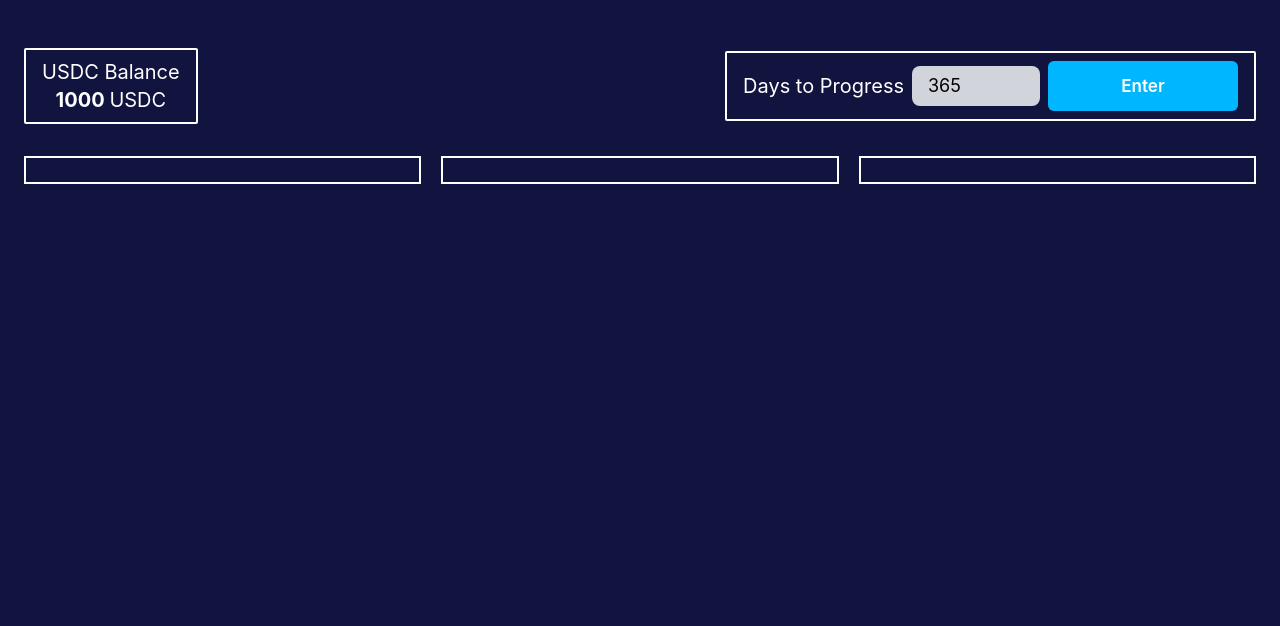
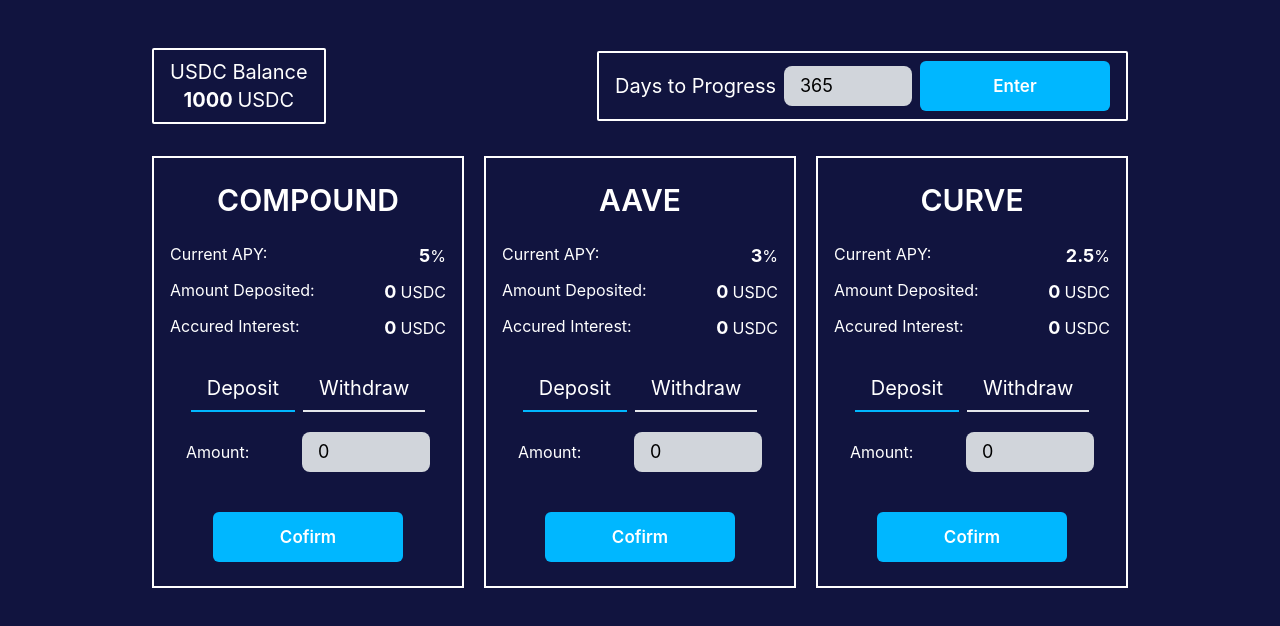
Before and after one commit to codecarrier1/rift-finance, a React (Create React App) app: page / in a window 1280 px wide. Shown: the top 626 px of the page. Built offline with nearby package versions, Linux system fonts and the light colour scheme.

Commit message:
complete calculation

```diff
--- a/src/Body.tsx
+++ b/src/Body.tsx
@@ -1,9 +1,11 @@
-import React, { useState } from 'react';
-import { Balance, OptionCard, ProgressDays } from './components';
+import React, { useState, useCallback } from 'react';
+import { Balance, NetworkCard, ProgressDays } from './components';
 
-import { options } from './constants';
+import { NETWORKS } from './constants';
 
-const initialUserState: { [key: string]: {} } = {
+const initialUserState: {
+  [key: string]: { deposited: number; interest: number };
+} = {
   COMPOUND: {
     deposited: 0,
     interest: 0,
@@ -22,21 +24,65 @@
   const [balance, setBalance] = useState(1000);
   const [userState, setUserState] = useState(initialUserState);
 
-  const handleProgressDays = (days: number) => {};
+  const handleProgressDays = (days: number) => {
+    NETWORKS.forEach((network) => {
+      const interest = (network.apy * days) / 365 / 100;
+      console.log({ interest });
+      setUserState((prevState) => ({
+        ...prevState,
+        [network.name]: {
+          ...prevState[network.name],
+          interest: prevState[network.name].interest + interest,
+        },
+      }));
+    });
+  };
 
-  const handleDeposit = (network: string, amount: number) => {};
+  const handleDeposit = useCallback(
+    (networkIndex: number, amount: number) => {
+      if (balance >= amount) {
+        const network = NETWORKS[networkIndex];
+        const newUserState = { ...userState };
+        newUserState[network.name].deposited += amount;
+        setUserState(newUserState);
+        setBalance(balance - amount);
+      } else {
+        alert('Not enough balance');
+      }
+    },
+    [balance, userState, setUserState, setBalance]
+  );
 
-  const handleWithdraw = (network: string) => {};
+  const handleWithdraw = useCallback(
+    (networkIndex: number) => {
+      const network = NETWORKS[networkIndex];
+      const amount =
+        userState[network.name].deposited + userState[network.name].interest;
+      const newUserState = { ...userState };
+      newUserState[network.name].deposited = 0;
+      newUserState[network.name].interest = 0;
+      setUserState(newUserState);
+      setBalance(balance + amount);
+    },
+    [balance, userState, setUserState, setBalance]
+  );
 
   return (
-    <div id='body' className='px-6 py-4 flex-grow max-w-7xl w-full m-auto'>
+    <div id='body' className='px-6 py-4 flex-grow max-w-5xl w-full m-auto'>
       <div className='flex justify-between items-center mb-8'>
         <Balance balance={balance} />
         <ProgressDays handleProgressDays={handleProgressDays} />
       </div>
       <div className='grid grid-cols-3 gap-5'>
-        {options.map((option) => (
-          <OptionCard key={option.name} />
+        {NETWORKS.map((network, index) => (
+          <NetworkCard
+            key={network.name}
+            deposited={userState[network.name].deposited}
+            interest={userState[network.name].interest}
+            handleDeposit={handleDeposit}
+            handleWithdraw={handleWithdraw}
+            networkIndex={index}
+          />
         ))}
       </div>
     </div>
--- a/src/components/index.tsx
+++ b/src/components/index.tsx
@@ -2,4 +2,4 @@
 export * from './input';
 export * from './balance';
 export * from './progressDays';
-export * from './optionCard';
+export * from './networkCard';
--- a/src/components/input/index.tsx
+++ b/src/components/input/index.tsx
@@ -8,6 +8,7 @@
   id?: string;
   name?: string;
   placeholder?: string;
+  disabled?: boolean;
 };
 
 export const Input: FC<InputProps> = ({
@@ -18,6 +19,7 @@
   id = '',
   name = '',
   placeholder = '',
+  disabled = false,
 }) => {
   return (
     <input
@@ -28,6 +30,7 @@
       id={id}
       name={name}
       placeholder={placeholder}
+      disabled={disabled}
     />
   );
 };
--- /dev/null
+++ b/src/components/networkCard/index.ts
@@ -0,0 +1 @@
+export * from './networkCard.component';
--- /dev/null
+++ b/src/components/networkCard/networkCard.component.tsx
@@ -0,0 +1,108 @@
+import React, { useEffect, useState } from 'react';
+
+import { Button, Input } from '..';
+import { NETWORKS } from '../../constants';
+
+type INetworkCardProps = {
+  deposited: number;
+  interest: number;
+  networkIndex: number;
+  handleDeposit: (networkIndex: number, amount: number) => void;
+  handleWithdraw: (networkIndex: number) => void;
+};
+
+export const NetworkCard: React.FC<INetworkCardProps> = ({
+  deposited,
+  interest,
+  networkIndex,
+  handleDeposit,
+  handleWithdraw,
+}) => {
+  const { name, apy } = NETWORKS[networkIndex];
+
+  const [tab, setTab] = useState<'DEPOSIT' | 'WITHDRAW'>('DEPOSIT');
+  const [amount, setAmount] = useState(deposited);
+
+  useEffect(() => {
+    if (tab === 'DEPOSIT') {
+      setAmount(deposited);
+    } else {
+      setAmount(deposited + interest);
+    }
+  }, [tab]);
+
+  return (
+    <div
+      className='px-4 py-6 text-white text-center border-2 border-white'
+      key={name}
+    >
+      <h1 className='text-3xl font-semibold'>{name}</h1>
+      <div className='flex justify-between mt-6'>
+        <span className='text-base'>Current APY:</span>
+        <span>
+          <strong className='text-lg'>{apy}</strong>%
+        </span>
+      </div>
+      <div className='flex justify-between mt-2'>
+        <span className='text-base'>Amount Deposited:</span>
+        <span>
+          <strong className='text-lg'>{deposited}&nbsp;</strong>USDC
+        </span>
+      </div>
+      <div className='flex justify-between mt-2'>
+        <span className='text-base'>Accured Interest:</span>
+        <span>
+          <strong className='text-lg'>{interest}&nbsp;</strong>USDC
+        </span>
+      </div>
+      <div className='flex justify-center mt-6 gap-2 text-xl'>
+        <div
+          className={`inline-block px-4 py-2 hover:border-primary border-b-2 ${
+            tab === 'DEPOSIT' && 'border-primary'
+          } cursor-pointer`}
+          onClick={() => setTab('DEPOSIT')}
+        >
+          Deposit
+        </div>
+        <div
+          className={`inline-block px-4 py-2 hover:border-primary border-b-2 ${
+            tab === 'WITHDRAW' && 'border-primary'
+          } cursor-pointer`}
+          onClick={() => setTab('WITHDRAW')}
+        >
+          Withdraw
+        </div>
+      </div>
+      <div className='mt-5 h-10'>
+        <div className='flex justify-between items-center px-4'>
+          <label>Amount:</label>
+          <div className='w-32'>
+            <Input
+              type='number'
+              value={amount.toString()}
+              onChange={(v) => setAmount(+v)}
+              disabled={tab === 'WITHDRAW'}
+            />
+          </div>
+        </div>
+      </div>
+      <div className='mt-10'>
+        <Button
+          onClick={() => {
+            if (tab === 'DEPOSIT') {
+              handleDeposit(networkIndex, amount);
+              setAmount(0);
+            } else {
+              handleWithdraw(networkIndex);
+              setAmount(0);
+            }
+          }}
+          variant='primary'
+        >
+          {' '}
+          Cofirm{' '}
+        </Button>
+      </div>
+    </div>
+  );
+};
--- a/src/components/optionCard/index.ts
+++ /dev/null
@@ -1 +0,0 @@
-export * from './optionCard.component';
--- a/src/components/optionCard/optionCard.component.tsx
+++ /dev/null
@@ -1,7 +0,0 @@
-import React from 'react';
-
-export const OptionCard = () => {
-  return (
-    <div className='px-4 py-3 text-white text-center border-2 border-white'></div>
-  );
-};
--- a/src/constants/index.ts
+++ b/src/constants/index.ts
@@ -1,22 +1,22 @@
-type IOption = {
+type INetwork = {
   name: string;
   apy: number;
   type: 'COMPOUND' | 'AVAE' | 'CURVE';
 };
 
-export const options: IOption[] = [
+export const NETWORKS: INetwork[] = [
   {
-    name: 'Compound',
+    name: 'COMPOUND',
     apy: 5,
     type: 'COMPOUND',
   },
   {
-    name: 'Aave',
+    name: 'AAVE',
     apy: 3,
     type: 'AVAE',
   },
   {
-    name: 'Curve',
+    name: 'CURVE',
     apy: 2.5,
     type: 'CURVE',
   },
```
